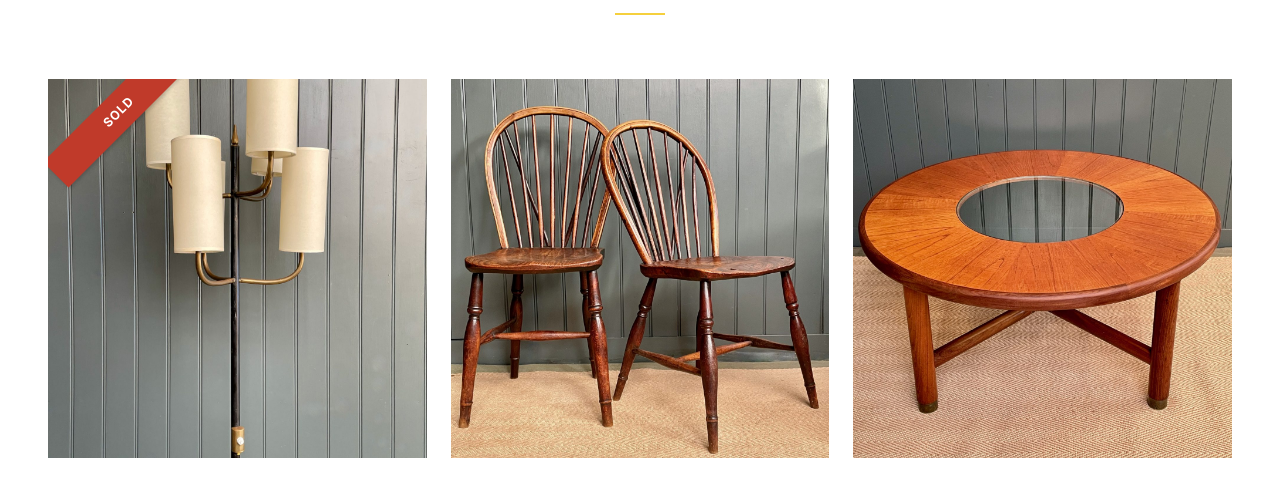
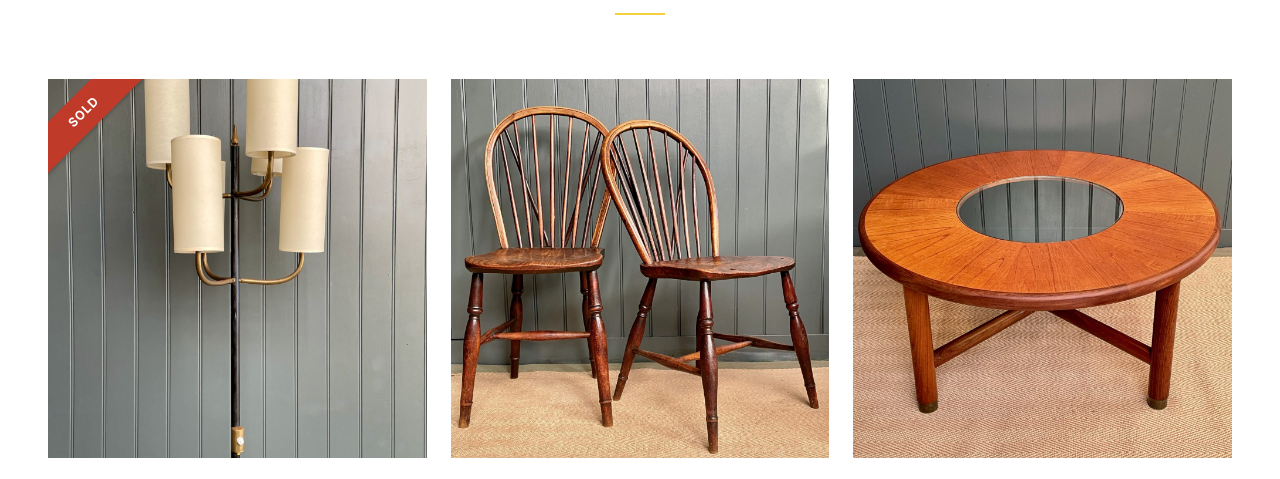
Before and after one commit to Act2Antiques/act-ii-antiques-, an Eleventy site: page index.njk in a window 1280 px wide. Shown: the part 293-772 px from the top of the page. Built offline with nearby package versions, Linux system fonts and the light colour scheme; Eleventy itself is replaced by a stand-in of ours; files that its build step writes are made by us from their sources.

Commit message:
Update styles.css

```diff
--- a/css/styles.css
+++ b/css/styles.css
@@ -769,7 +769,7 @@ footer p {
 .sold-banner {
     position: absolute;
     top: 15px;
-    left: -18px;
+    left: -53px;
     background-color: #c03a2a;
     color: white;
     padding: 8px 70px;
```
